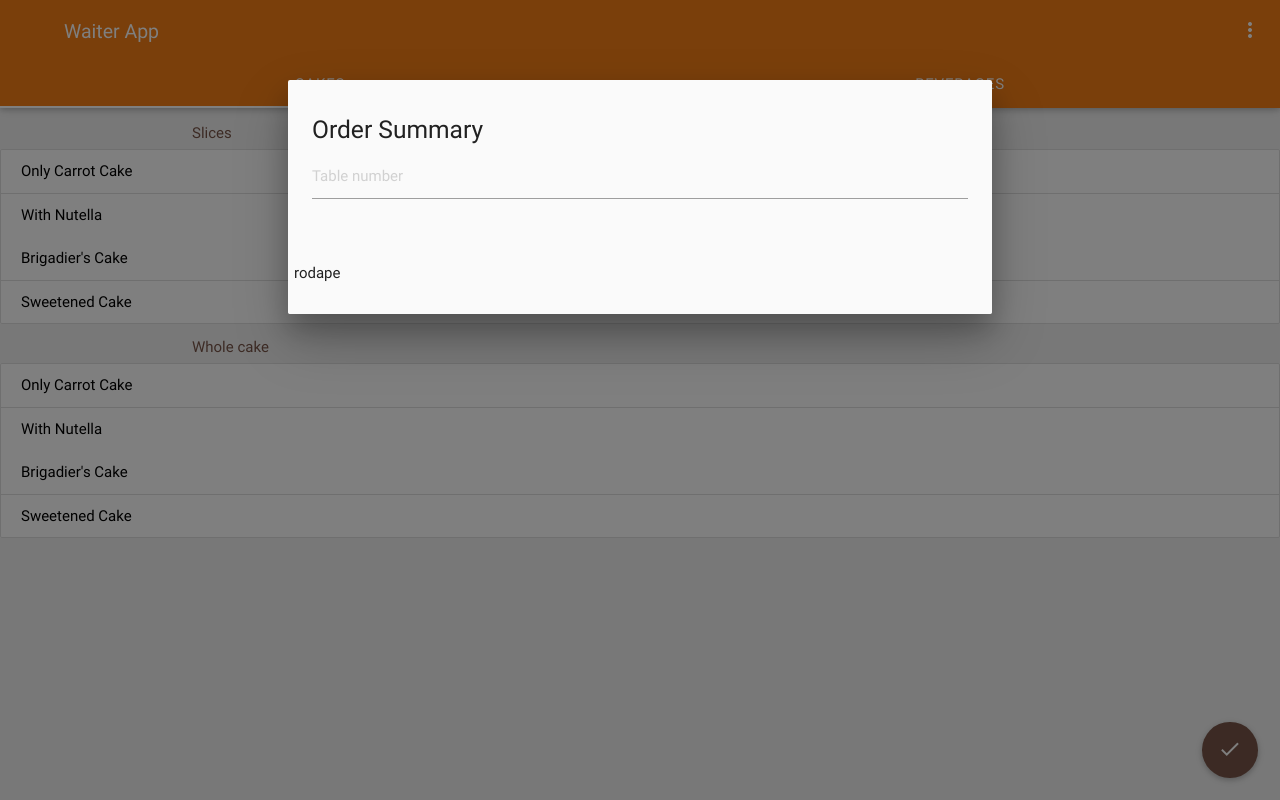
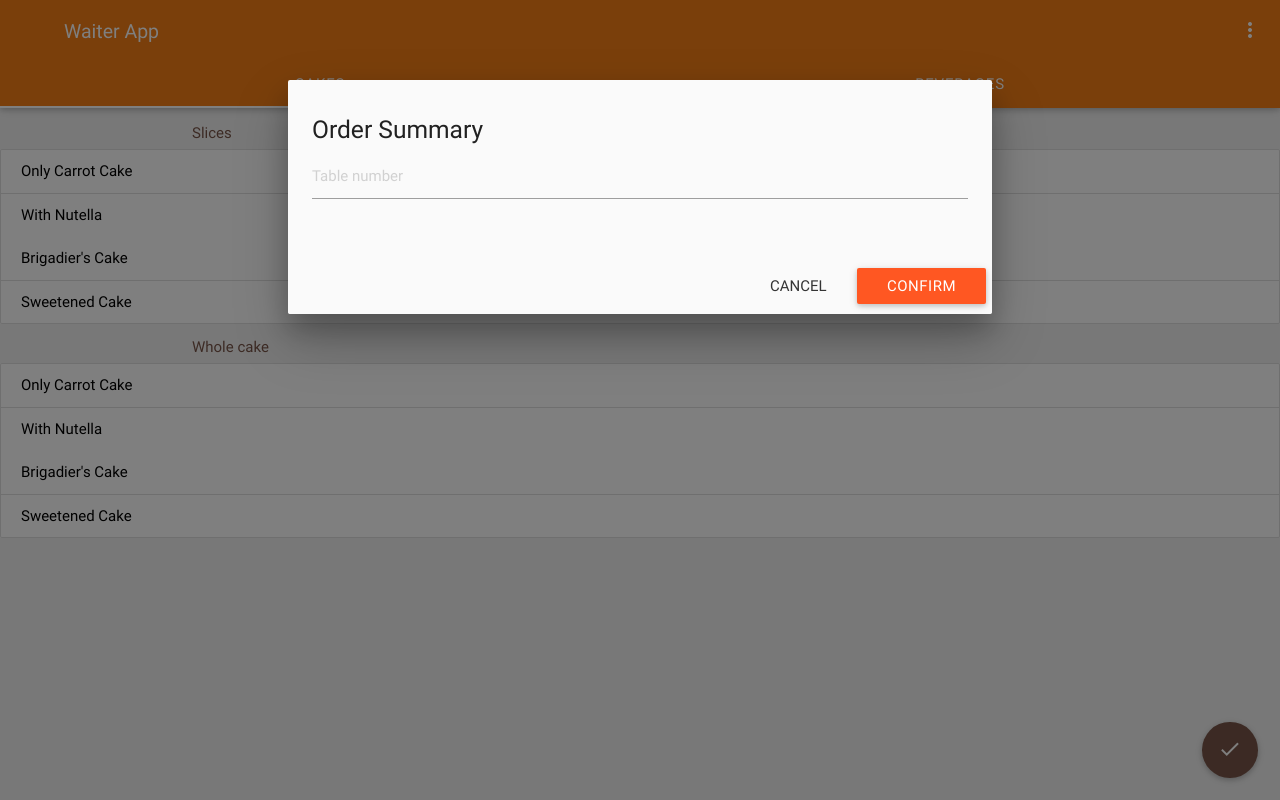
Before and after one commit to joabetc/waiterapp, a website: page www/index.html in a window 1280 px wide. Both pictures are taken after a click on the link "done". Drawn offline with Linux system fonts and the light colour scheme.

Commit message:
Adding buttons to modal footer

```diff
--- a/www/index.html
+++ b/www/index.html
@@ -113,7 +113,12 @@
             <blockquote id="summary"></blockquote>
         </div>
         <div class="modal-footer">
-            rodape
+            <button class="btn deep-orange waves-effect waves-light modal-close">
+                Confirm
+            </button>
+            <button class="btn-flat waves-effect waves-red modal-close">
+                Cancel
+            </button>
         </div>
     </div>
 
```
